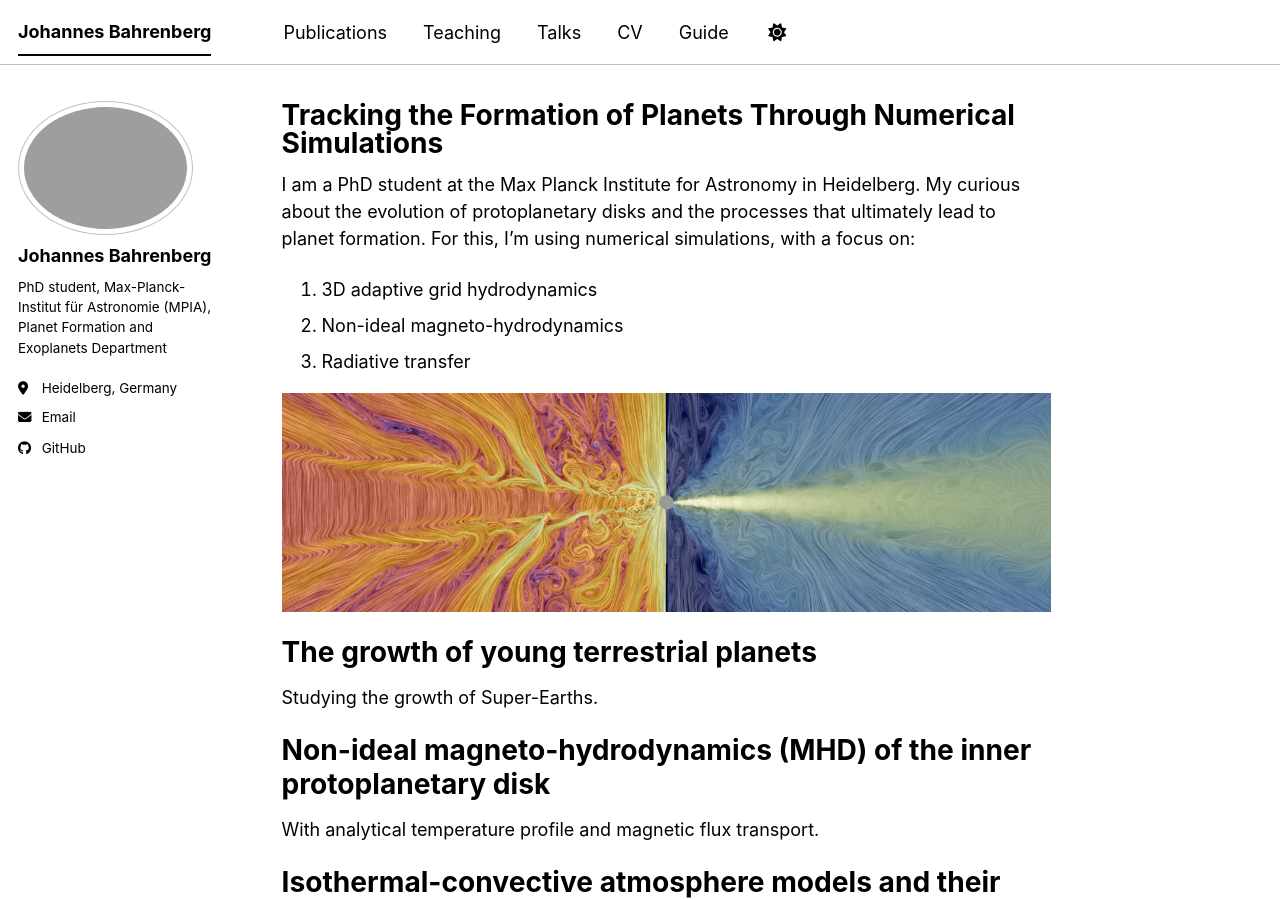
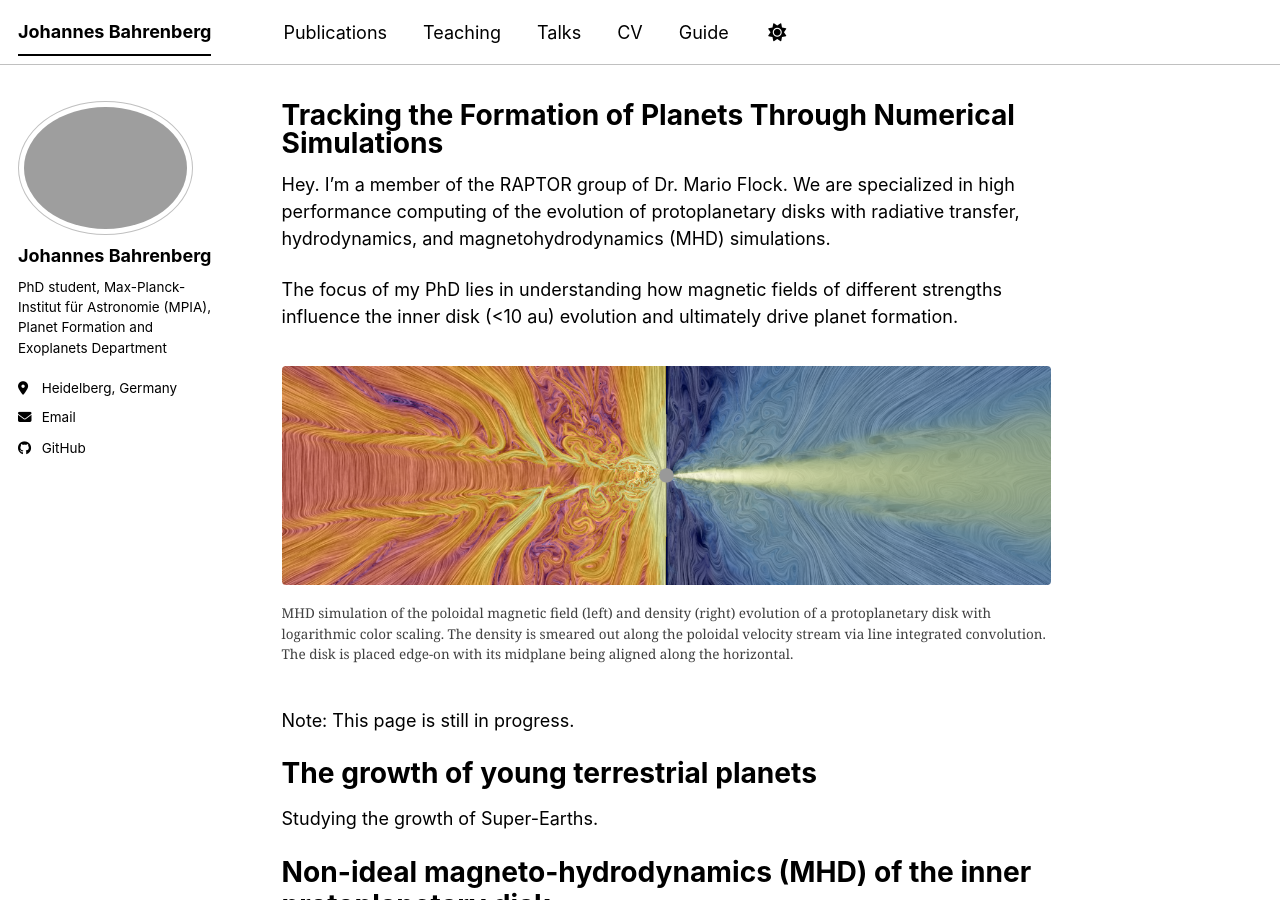
Before and after one commit to johannesbahrenberg/johannesbahrenberg.github.io, a Jekyll site: the page built from _pages/about.md, in a window 1280 px wide and 900 px high. Built offline with Jekyll 4.4.1, drawn with Linux system fonts in a browser that asks for light colours; a script bundle is joined from its source files by our own code; library files that are not in the unit come from our copies.

Commit message:
Changed about

```diff
--- a/_pages/about.md
+++ b/_pages/about.md
@@ -7,15 +7,22 @@ redirect_from:
   - /about.html
 ---
 
-I am a PhD student at the Max Planck Institute for Astronomy in Heidelberg. My curious about the evolution of protoplanetary disks and the processes that ultimately lead to planet formation. For this, I'm using numerical simulations, with a focus on:
+Hey. I'm a member of the RAPTOR group of Dr. Mario Flock. We are specialized in high performance computing of the evolution of protoplanetary disks with radiative transfer, hydrodynamics, and magnetohydrodynamics (MHD) simulations.
 
-1. 3D adaptive grid hydrodynamics
-1. Non-ideal magneto-hydrodynamics
-1. Radiative transfer
+The focus of my PhD lies in understanding how magnetic fields of different strengths influence the inner disk (<10 au) evolution and ultimately drive planet formation.
 
-<img src="/images/background.png"
-     alt="Simulation of the density and magnetic field evolution of a protoplanetary disk"
-     style="width: 300%;">
+<figure>
+  <img src="/images/background.png"
+       alt="Simulation of the density and magnetic field evolution of a protoplanetary disk"
+       style="width: 300%;">
+
+  <figcaption>
+    MHD simulation of the poloidal magnetic field (left) and density (right) evolution of a protoplanetary disk with logarithmic color scaling. The density is smeared out along the poloidal velocity stream via line integrated convolution. The disk is placed edge-on with its midplane being aligned along the horizontal.
+  </figcaption>
+</figure>
+
+Note: This page is still in progress.
+
 
 The growth of young terrestrial planets
 ======
```
